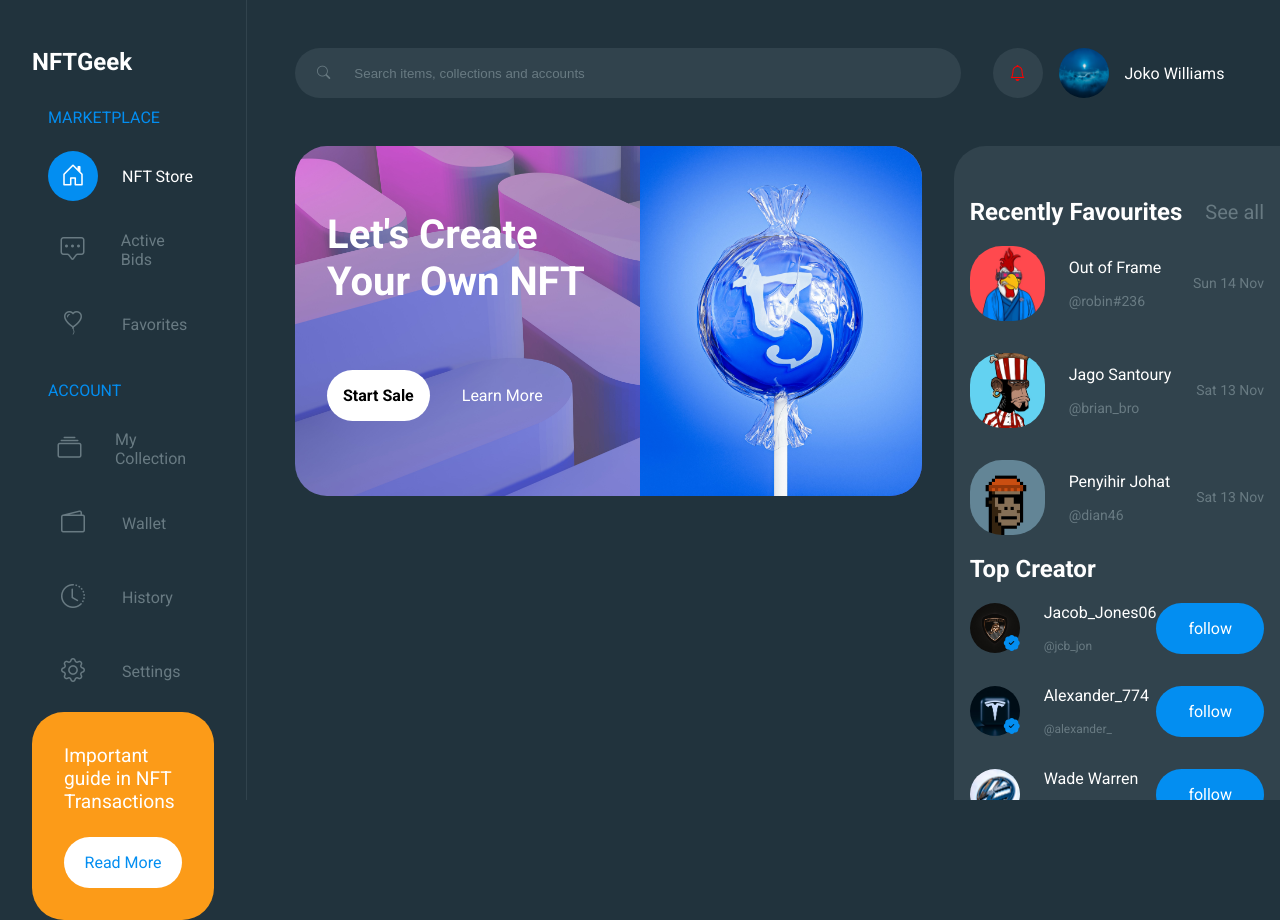
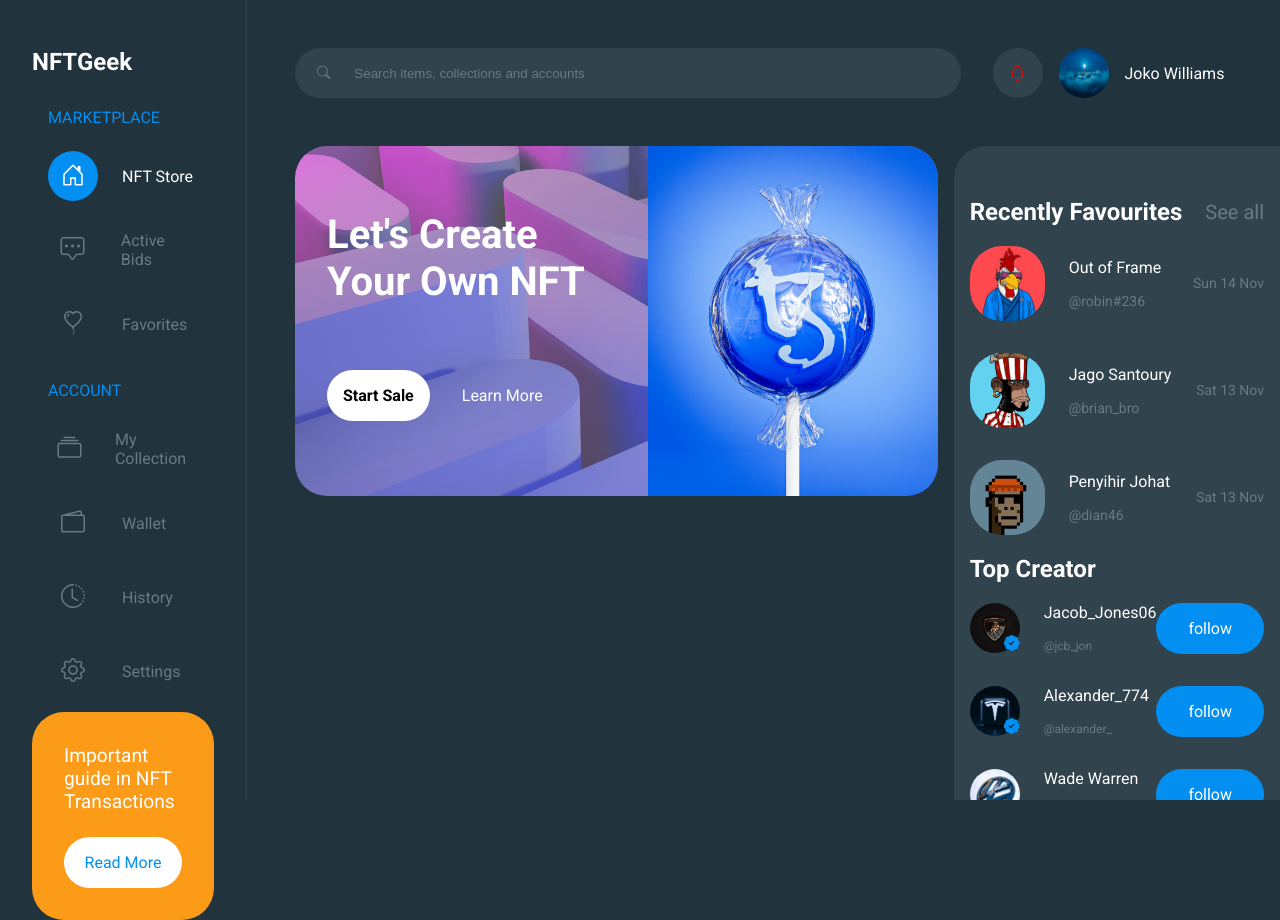
Before and after one commit to MohamedAmineC/nftgeek, a React (Create React App) app: page / in a window 1280 px wide. Built offline with nearby package versions, Linux system fonts and the light colour scheme; grey boxes are pictures that could not be loaded.

Commit message:
adjustion some css for the homepage

```diff
--- a/src/components/Home/Home.css
+++ b/src/components/Home/Home.css
@@ -6,7 +6,7 @@
 }
 #homepage #main-content{
     width: 70%;
-    padding: 0 1rem;
+    padding-left: 1rem;
 }
 #homepage #main-content #hero{
     height: 350px;
--- a/src/components/SideBar/SideBar.js
+++ b/src/components/SideBar/SideBar.js
@@ -55,7 +55,7 @@ const SideBar = () => {
                                 dispatch(toggleCreator(creator.id));
                                 dispatch(unfollowArtist(creator.id))
                             }}>
-                                <p>following</p>
+                                <p>unfollow</p>
                             </div>) : (
                                 <div className='follow' onClick={() =>{
                                     dispatch(toggleCreator(creator.id));
```
